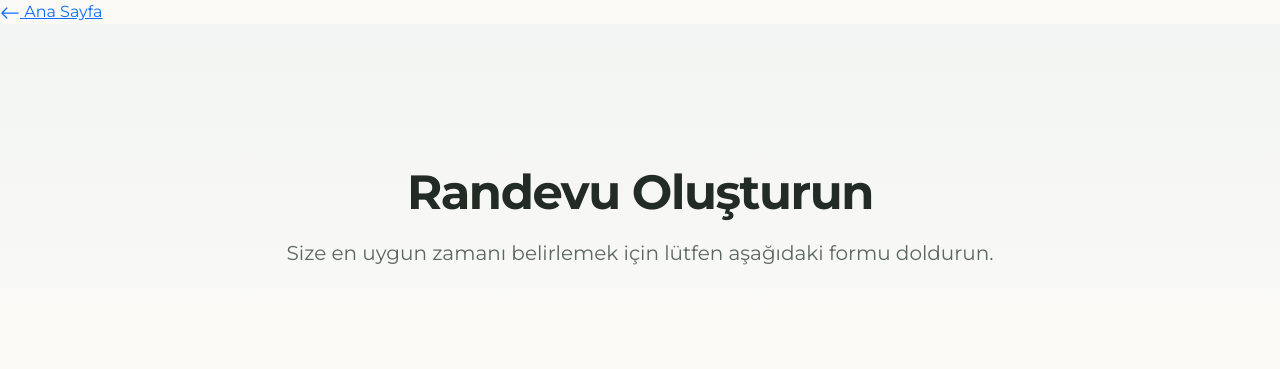
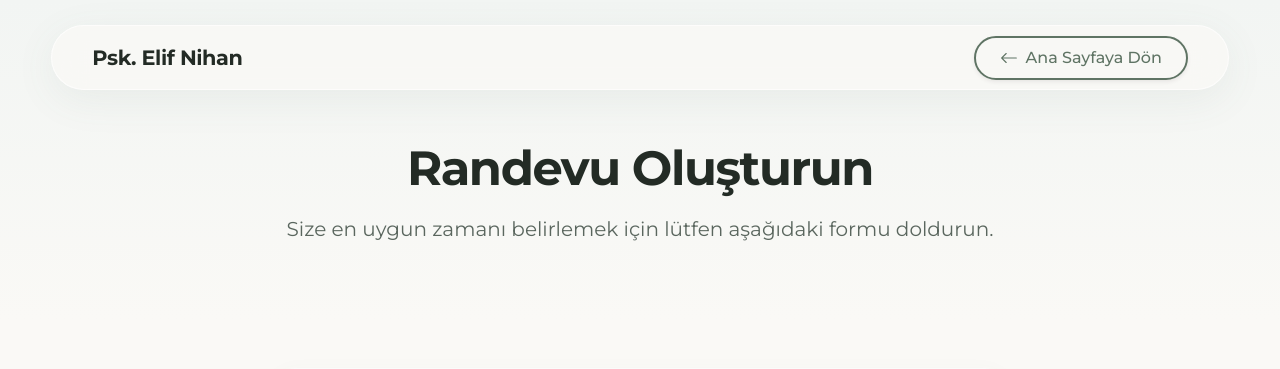
Before and after one commit to furkankaanalkan/psySite, a Django app: page /payment/ in a window 1280 px wide. Shown: the top 369 px of the page. Run offline with Django 5.2, Linux system fonts and the light colour scheme.

Commit message:
fix: main page button
feat: added delay to appointment button

```diff
--- a/main_Page/templates/main_Page/home.html
+++ b/main_Page/templates/main_Page/home.html
@@ -107,8 +107,6 @@
         </div>
     </section>
 
-
-    <!-- YAKLAŞIM VE HAKKIMDA BÖLÜMLERİ -->
         <!-- YAKLAŞIM BÖLÜMÜ -->
     <section id="approach" class="py-5" style="background-color: var(--bg-linen);">
         <div class="container pb-5">
--- a/payment/templates/payment/pay.html
+++ b/payment/templates/payment/pay.html
@@ -2,14 +2,25 @@
 {% load static %}
 
 {% block navbar %}
-    <!-- Geri Dön Butonu -->
-    <a href="{% url 'main_Page:home' %}" class="btn-back-floating" data-aos="fade-down" data-aos-duration="800">
-        <svg xmlns="http://www.w3.org/2000/svg" width="20" height="20" fill="currentColor" class="bi bi-arrow-left" viewBox="0 0 16 16">
-            <path fill-rule="evenodd" d="M15 8a.5.5 0 0 0-.5-.5H2.707l3.147-3.146a.5.5 0 1 0-.708-.708l-4 4a.5.5 0 0 0 0 .708l4 4a.5.5 0 0 0 .708-.708L2.707 8.5H14.5A.5.5 0 0 0 15 8z"/>
-        </svg>
-        Ana Sayfa
-    </a>
+<nav class="navbar fixed-top modern-navbar" data-aos="fade-down" data-aos-duration="800">
+    <div class="container-fluid px-lg-4 d-flex justify-content-between align-items-center">
+        <!-- Sol Taraf: Logo -->
+        <a class="navbar-brand fw-bold" href="{% url 'main_Page:home' %}">
+            Psk. Elif Nihan
+        </a>
+
+        <!-- Sağ Taraf: Ana Sayfaya Dön Butonu -->
+        <a href="{% url 'main_Page:home' %}" class="btn btn-outline-primary rounded-pill px-3 px-lg-4 py-2 shadow-sm d-flex align-items-center gap-2 hover-lift">
+            <svg xmlns="http://www.w3.org/2000/svg" width="18" height="18" fill="currentColor" class="bi bi-arrow-left" viewBox="0 0 16 16">
+                <path fill-rule="evenodd" d="M15 8a.5.5 0 0 0-.5-.5H2.707l3.147-3.146a.5.5 0 1 0-.708-.708l-4 4a.5.5 0 0 0 0 .708l4 4a.5.5 0 0 0 .708-.708L2.707 8.5H14.5A.5.5 0 0 0 15 8z"/>
+            </svg>
+            <span class="d-none d-sm-inline">Ana Sayfaya Dön</span>
+            <span class="d-inline d-sm-none">Geri</span>
+        </a>
+    </div>
+</nav>
 {% endblock %}
+
 
 {% block content %}
     <!-- BAŞLIK KISMI -->
@@ -39,7 +50,6 @@
                 <div class="col-lg-8" data-aos="fade-up" data-aos-delay="100">
                     <div class="card p-4 p-md-5 form-card">
 
-                        <!-- TEK VE DOĞRU FORM ETİKETİ -->
                         <form action="{% url 'payment:pay' %}" method="POST">
                             {% csrf_token %}
 
@@ -74,11 +84,29 @@
                                 <button type="submit" class="btn btn-primary btn-lg rounded-pill py-3 hover-lift fw-bold">Randevu Talebi Gönder</button>
                             </div>
                         </form>
-                        <!-- FORM BİTİŞİ -->
 
                     </div>
                 </div>
             </div>
         </div>
     </section>
+
+    <script>
+    document.addEventListener("DOMContentLoaded", function() {
+        const form = document.querySelector("form");
+        const submitBtn = form.querySelector("button[type='submit']");
+
+        form.addEventListener("submit", function() {
+            // Form kurallara uygun doldurulduysa butonu kilitle ve yazıyı değiştir
+            if(form.checkValidity()) {
+                submitBtn.disabled = true;
+                submitBtn.innerHTML = `
+                    <span class="spinner-border spinner-border-sm me-2" role="status" aria-hidden="true"></span>
+                    Gönderiliyor...
+                `;
+                }
+            });
+        });
+    </script>
+
 {% endblock %}
```
